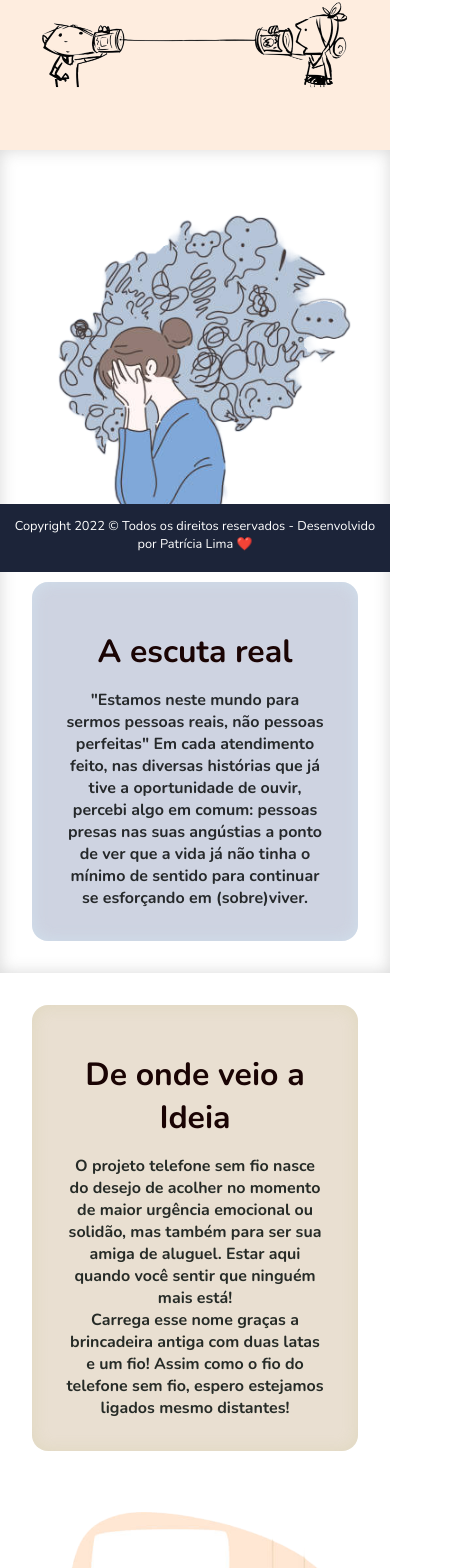
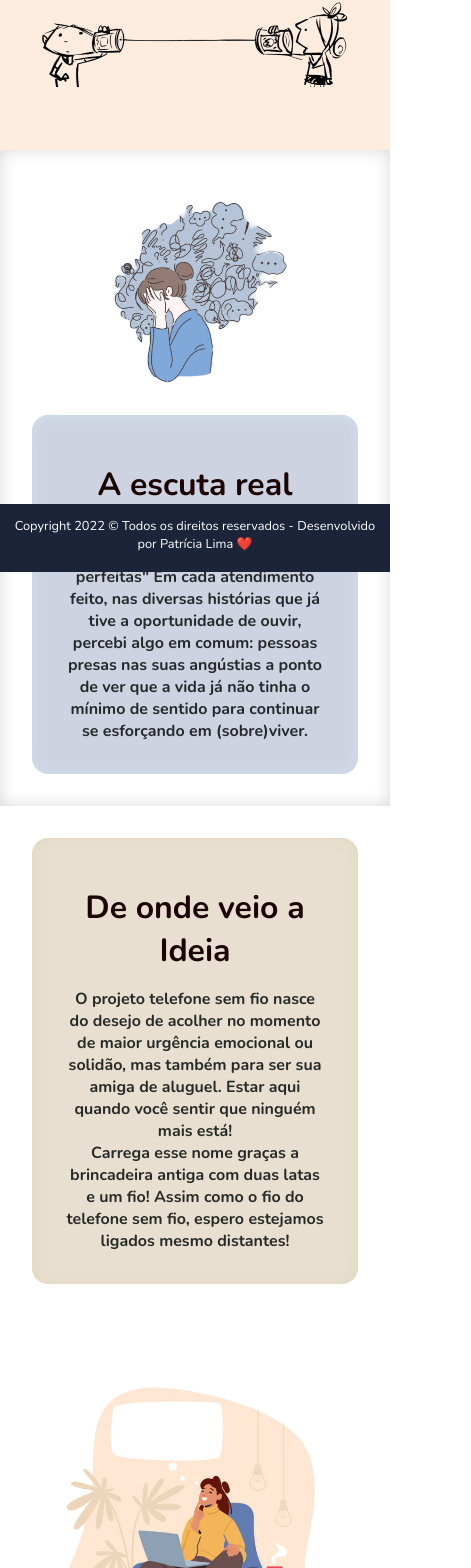
Before and after one commit to pati-lima/SOS-Telefone-sem-fio, a React (Vite) app: page / in a window 390 px wide. Shown: the part 272-1840 px from the top of the page, 471 px wide, since content can reach past the window. Built offline with nearby package versions, Linux system fonts and the light colour scheme; no server answers.

Commit message:
Inseri responsividade nos components

```diff
--- a/src/styles/pages/inicio.module.css
+++ b/src/styles/pages/inicio.module.css
@@ -117,12 +117,12 @@
     .homeContainerone {
       display: flex;
       flex-direction: column;
-      gap: 2rem;
+
     }
     .homeContainertwo {
       display: flex;
       flex-direction: column;
-      gap: 2rem;
+
     }
     .homeContainerthree {
       display: flex;
@@ -131,8 +131,8 @@
 
     }
     .inicioImage{
-        height: 23em;
-
+        height: 35%;
+       width: 100%;
 
 
     }
```
